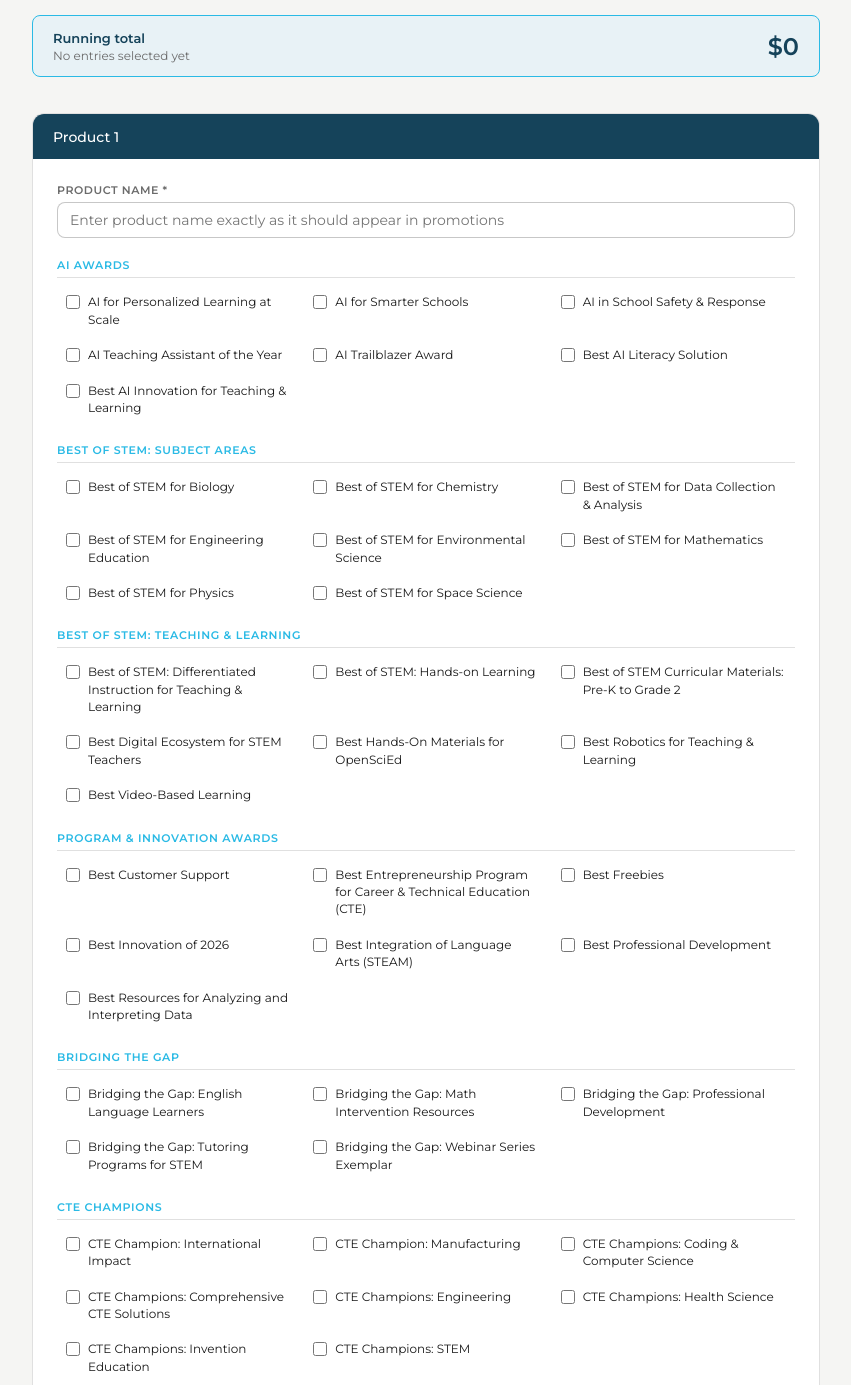
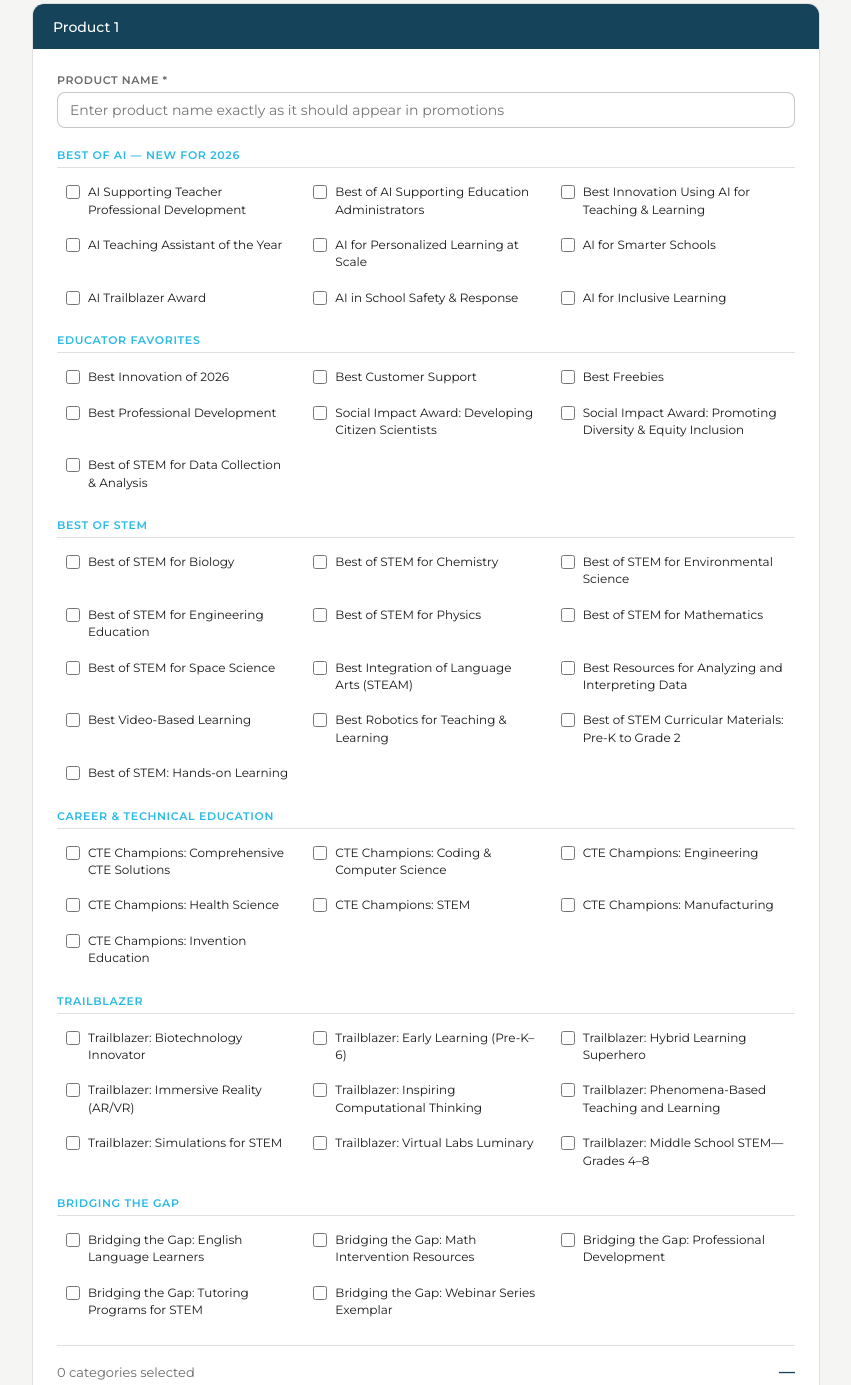
Before and after one commit to rogue-semicolon/BestofSTEM-calculator-2026, a website: page index.html in a window 1280 px wide. Shown: the part 194-1579 px from the top of the page, without its empty margins (214-1065 px from the left). Drawn offline with Linux system fonts and the light colour scheme.

Commit message:
Update index.html
Updated with new categories and moved the calculator to the bottom of the page.

```diff
--- a/index.html
+++ b/index.html
@@ -31,7 +31,7 @@ body { font-family: 'Montserrat', sans-serif; background: var(--bg-secondary); c
 .tier-pill.t1 { background: var(--cx-teal-light); border-color: var(--cx-blue); color: var(--cx-teal); }
 .tier-pill.t2 { background: #e8f6e8; border-color: #1d9e75; color: #085041; }
 .tier-pill.t3 { background: #fef3e2; border-color: #ba7517; color: #633806; }
-.sticky-total { position: sticky; top: 0; z-index: 10; background: var(--bg-secondary); padding: 0.75rem 0; margin-bottom: 1.5rem; }
+.running-total-bottom { margin-bottom: 1.5rem; }
 .total-bar { background: var(--cx-teal-light); border: 1px solid var(--cx-blue); border-radius: var(--radius-md); padding: 0.85rem 1.25rem; display: flex; justify-content: space-between; align-items: center; }
 .total-label { font-size: 13px; color: var(--cx-teal); font-weight: 600; }
 .total-amount { font-size: 24px; font-weight: 600; color: var(--cx-teal); }
@@ -99,7 +99,10 @@ body { font-family: 'Montserrat', sans-serif; background: var(--bg-secondary); c
     <div class="tier-pill t3">5+ entries: $575 each</div>
   </div>
 
-  <div class="sticky-total">
+  <div id="products-container"></div>
+  <button class="add-product-btn" onclick="addProduct()">+ Add another product</button>
+
+  <div class="running-total-bottom">
     <div class="total-bar">
       <div>
         <div class="total-label">Running total</div>
@@ -108,9 +111,6 @@ body { font-family: 'Montserrat', sans-serif; background: var(--bg-secondary); c
       <div class="total-amount" id="total-display">$0</div>
     </div>
   </div>
-
-  <div id="products-container"></div>
-  <button class="add-product-btn" onclick="addProduct()">+ Add another product</button>
 
   <div class="discount-section">
     <span class="section-label">Discount or promo code</span>
@@ -138,14 +138,68 @@ body { font-family: 'Montserrat', sans-serif; background: var(--bg-secondary); c
 
 <script>
 const CATEGORIES = {
-  "AI Awards": ["AI for Personalized Learning at Scale","AI for Smarter Schools","AI in School Safety & Response","AI Teaching Assistant of the Year","AI Trailblazer Award","Best AI Literacy Solution","Best AI Innovation for Teaching & Learning"],
-  "Best of STEM: Subject Areas": ["Best of STEM for Biology","Best of STEM for Chemistry","Best of STEM for Data Collection & Analysis","Best of STEM for Engineering Education","Best of STEM for Environmental Science","Best of STEM for Mathematics","Best of STEM for Physics","Best of STEM for Space Science"],
-  "Best of STEM: Teaching & Learning": ["Best of STEM: Differentiated Instruction for Teaching & Learning","Best of STEM: Hands-on Learning","Best of STEM Curricular Materials: Pre-K to Grade 2","Best Digital Ecosystem for STEM Teachers","Best Hands-On Materials for OpenSciEd","Best Robotics for Teaching & Learning","Best Video-Based Learning"],
-  "Program & Innovation Awards": ["Best Customer Support","Best Entrepreneurship Program for Career & Technical Education (CTE)","Best Freebies","Best Innovation of 2026","Best Integration of Language Arts (STEAM)","Best Professional Development","Best Resources for Analyzing and Interpreting Data"],
-  "Bridging the Gap": ["Bridging the Gap: English Language Learners","Bridging the Gap: Math Intervention Resources","Bridging the Gap: Professional Development","Bridging the Gap: Tutoring Programs for STEM","Bridging the Gap: Webinar Series Exemplar"],
-  "CTE Champions": ["CTE Champion: International Impact","CTE Champion: Manufacturing","CTE Champions: Coding & Computer Science","CTE Champions: Comprehensive CTE Solutions","CTE Champions: Engineering","CTE Champions: Health Science","CTE Champions: Invention Education","CTE Champions: STEM"],
-  "Social Impact": ["Social Impact Award: Developing Citizen Scientists","Social Impact Award: Promoting Diversity & Equity Inclusion"],
-  "Trailblazer": ["Trailblazer: Biotechnology Innovator","Trailblazer: Early Learning (Pre-K-6)","Trailblazer: Hybrid Learning Superhero","Trailblazer: Immersive Reality (AR/VR)","Trailblazer: Inspiring Computational Thinking","Trailblazer: Middle School STEM—Grades 4-8","Trailblazer: Phenomena-Based Teaching and Learning","Trailblazer: Simulations for STEM","Trailblazer: Virtual Labs Luminary"]
+  "Best of AI — New for 2026": [
+    "AI Supporting Teacher Professional Development",
+    "Best of AI Supporting Education Administrators",
+    "Best Innovation Using AI for Teaching & Learning",
+    "AI Teaching Assistant of the Year",
+    "AI for Personalized Learning at Scale",
+    "AI for Smarter Schools",
+    "AI Trailblazer Award",
+    "AI in School Safety & Response",
+    "AI for Inclusive Learning"
+  ],
+  "Educator Favorites": [
+    "Best Innovation of 2026",
+    "Best Customer Support",
+    "Best Freebies",
+    "Best Professional Development",
+    "Social Impact Award: Developing Citizen Scientists",
+    "Social Impact Award: Promoting Diversity & Equity Inclusion",
+    "Best of STEM for Data Collection & Analysis"
+  ],
+  "Best of STEM": [
+    "Best of STEM for Biology",
+    "Best of STEM for Chemistry",
+    "Best of STEM for Environmental Science",
+    "Best of STEM for Engineering Education",
+    "Best of STEM for Physics",
+    "Best of STEM for Mathematics",
+    "Best of STEM for Space Science",
+    "Best Integration of Language Arts (STEAM)",
+    "Best Resources for Analyzing and Interpreting Data",
+    "Best Video-Based Learning",
+    "Best Robotics for Teaching & Learning",
+    "Best of STEM Curricular Materials: Pre-K to Grade 2",
+    "Best of STEM: Hands-on Learning"
+  ],
+  "Career & Technical Education": [
+    "CTE Champions: Comprehensive CTE Solutions",
+    "CTE Champions: Coding & Computer Science",
+    "CTE Champions: Engineering",
+    "CTE Champions: Health Science",
+    "CTE Champions: STEM",
+    "CTE Champions: Manufacturing",
+    "CTE Champions: Invention Education"
+  ],
+  "Trailblazer": [
+    "Trailblazer: Biotechnology Innovator",
+    "Trailblazer: Early Learning (Pre-K–6)",
+    "Trailblazer: Hybrid Learning Superhero",
+    "Trailblazer: Immersive Reality (AR/VR)",
+    "Trailblazer: Inspiring Computational Thinking",
+    "Trailblazer: Phenomena-Based Teaching and Learning",
+    "Trailblazer: Simulations for STEM",
+    "Trailblazer: Virtual Labs Luminary",
+    "Trailblazer: Middle School STEM—Grades 4–8"
+  ],
+  "Bridging the Gap": [
+    "Bridging the Gap: English Language Learners",
+    "Bridging the Gap: Math Intervention Resources",
+    "Bridging the Gap: Professional Development",
+    "Bridging the Gap: Tutoring Programs for STEM",
+    "Bridging the Gap: Webinar Series Exemplar"
+  ]
 };
 
 const EARL_CODE = "EARLE.BYRD2026";
```
